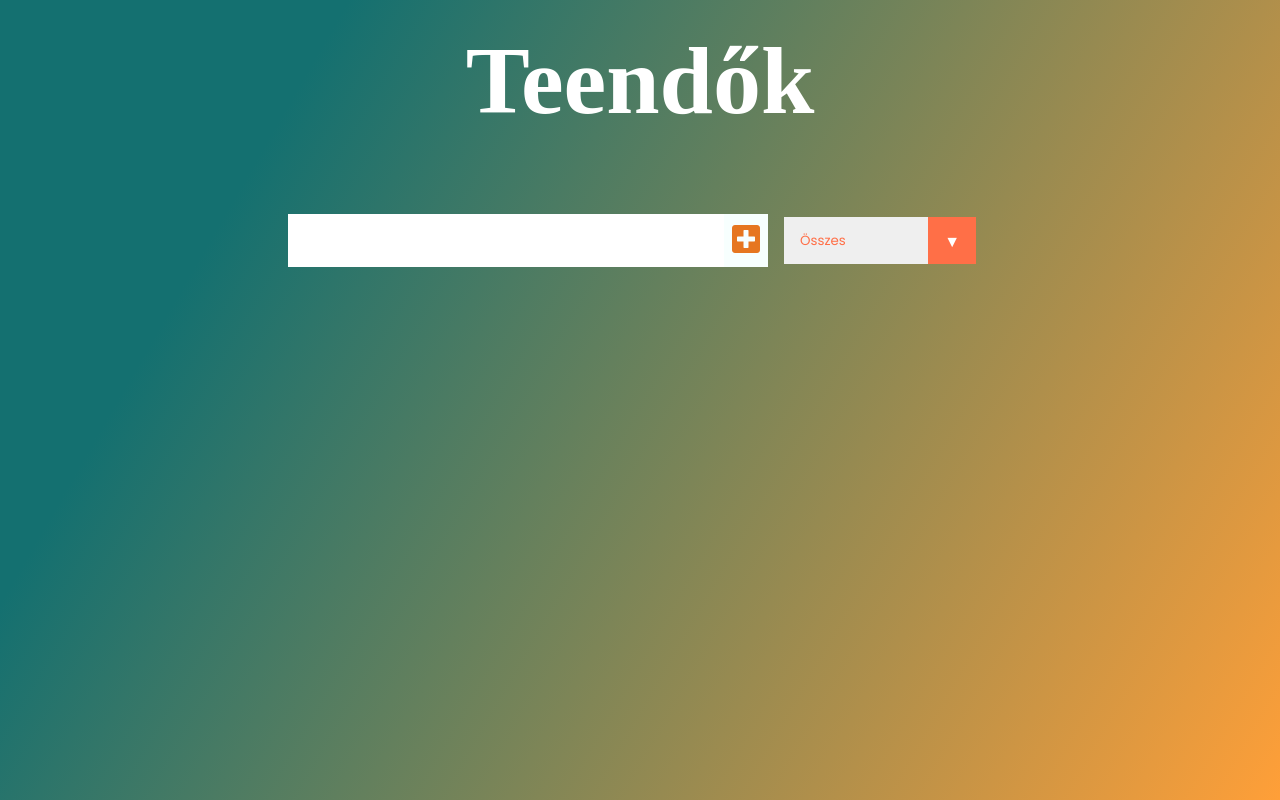
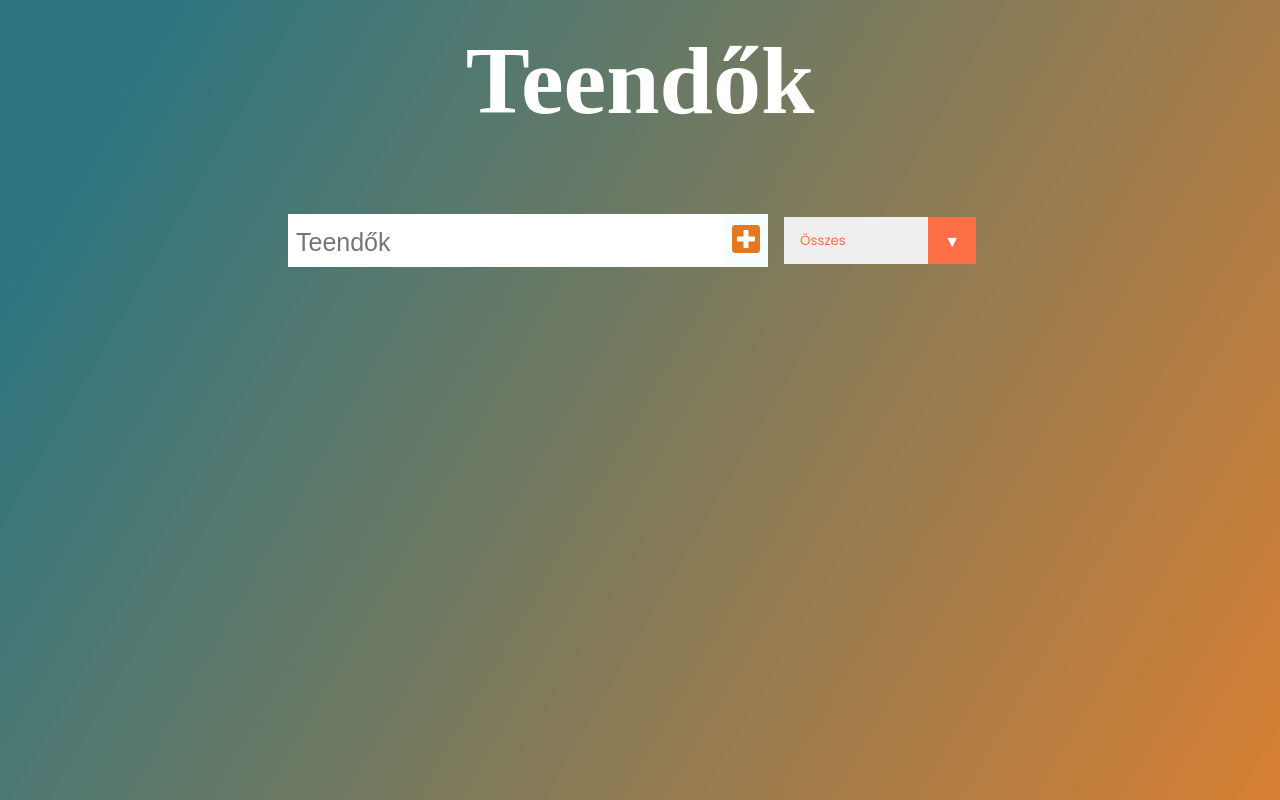
Before and after one commit to PatocskaiErik/ToDo, a React (Create React App) app: page / in a window 1280 px wide. Built offline with nearby package versions, Linux system fonts and the light colour scheme; a web font is replaced by a local one.

Commit message:
todo list

```diff
--- a/src/App.css
+++ b/src/App.css
@@ -4,7 +4,7 @@
   box-sizing: border-box;
 }
 body {
-  background-image: linear-gradient(120deg, #147070 20%, #ff9f38 100%);
+  background-image: linear-gradient(120deg, #2d7680 10%, #d77f32 100%);
   color: white;
   /*font-family: "Poppins", sans-serif;*/
   font-family: 'Allison', cursive;
@@ -28,6 +28,17 @@ form button {
   border: none;
   background: white;
 }
+
+form input::placeholder {
+    font-size: 25px;
+    line-height: 2;
+    justify-content: center;
+    overflow: visible;
+}
+
+
+
+
 form button {
   color: #e67620;
   background: #f7fffe;
--- a/src/App.js
+++ b/src/App.js
@@ -13,8 +13,8 @@ function App() {
      <header>
        <h1>Teendők</h1>
      </header>
-     <Form todos={ todos } setTodos={ setTodos } setInputText={setInputText}/>
-     <ToDoList />
+     <Form inputText={ inputText } todos={ todos } setTodos={ setTodos } setInputText={ setInputText }/>
+     <ToDoList todos={ todos }/>
      </div>
   )
 }
--- a/src/Components/Form.jsx
+++ b/src/Components/Form.jsx
@@ -1,7 +1,7 @@
 import React from 'react';
 
 
-const Form = ({ setInputText }) =>{
+const Form = ({ inputText, setInputText, todos, setTodos }) =>{
     const inputTextHandler = (e) =>{
         console.log(e.target.value);
         setInputText(e.target.value);
@@ -9,19 +9,20 @@ const Form = ({ setInputText }) =>{
 
     const submitTodoHandler = (e) =>{
         e.preventDefault();
-
+        setTodos([...todos, {text: inputText, completed: false, id: Math.random() * 1000},]);
+        setInputText("");
     }
 
     return(
         <form>
-            <input onChange={inputTextHandler}type="text" className="todo-input" />
+            <input value={ inputText } onChange={inputTextHandler} type="text" placeholder="Teendők" className="todo-input" />
             <button onClick={submitTodoHandler} className="todo-button" type="submit">
             <i className="fas fa-plus-square"> </i>
             </button>
 
             <div className="select">
                 <select name="todos" className="filter-todo">
-                    <option value="all">Összes</option>
+                    <option value="all" >Összes</option>
                     <option value="completed">Teljesített</option>
                     <option value="uncompleted">Teljesítetlen</option>
                 </select>
--- /dev/null
+++ b/src/Components/Todo.jsx
@@ -0,0 +1,18 @@
+import React from 'react';
+
+const Todo = () =>{
+    return(
+        <div className="todo">
+            <li className='todo-item'>Valami</li>
+            <button className="completed-btn">
+                <i className="fas fa-check"></i>
+                </button>
+            <button className="trash-btn">
+                <i className="fas fa-trash"></i>
+                </button>
+        </div>
+
+
+    );
+}
+export default Todo;
--- a/src/Components/TodoList.jsx
+++ b/src/Components/TodoList.jsx
@@ -1,9 +1,11 @@
 import React from 'react';
+import Todo from './Todo';
 
-const ToDoList = () =>{
+const ToDoList = ({ todos }) =>{
     return (
     <div className="todo-container">
-        <ul className="todo-list"></ul>
+        <ul className="todo-list">
+        </ul>
     </div>
     );
 };
```
